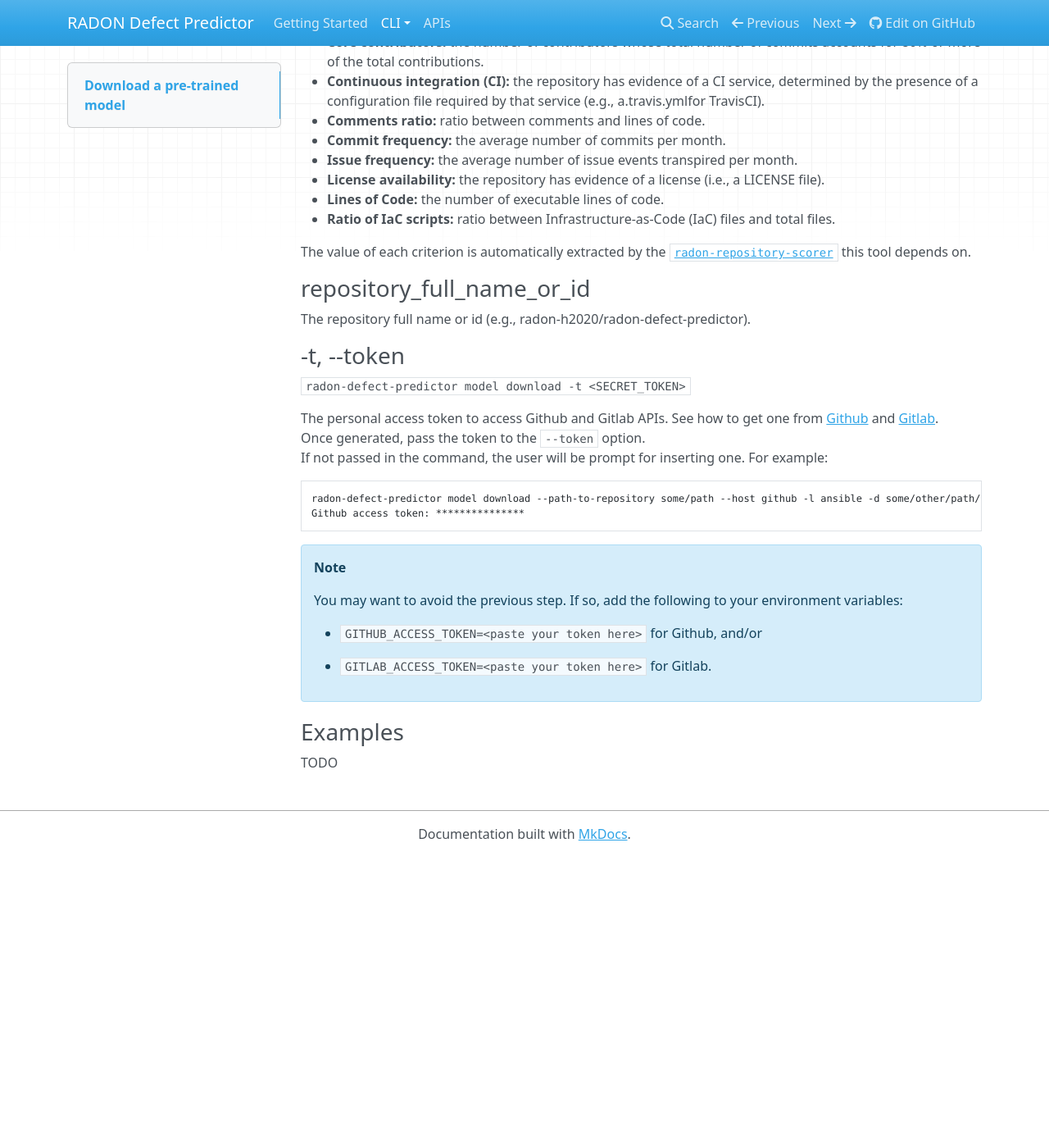
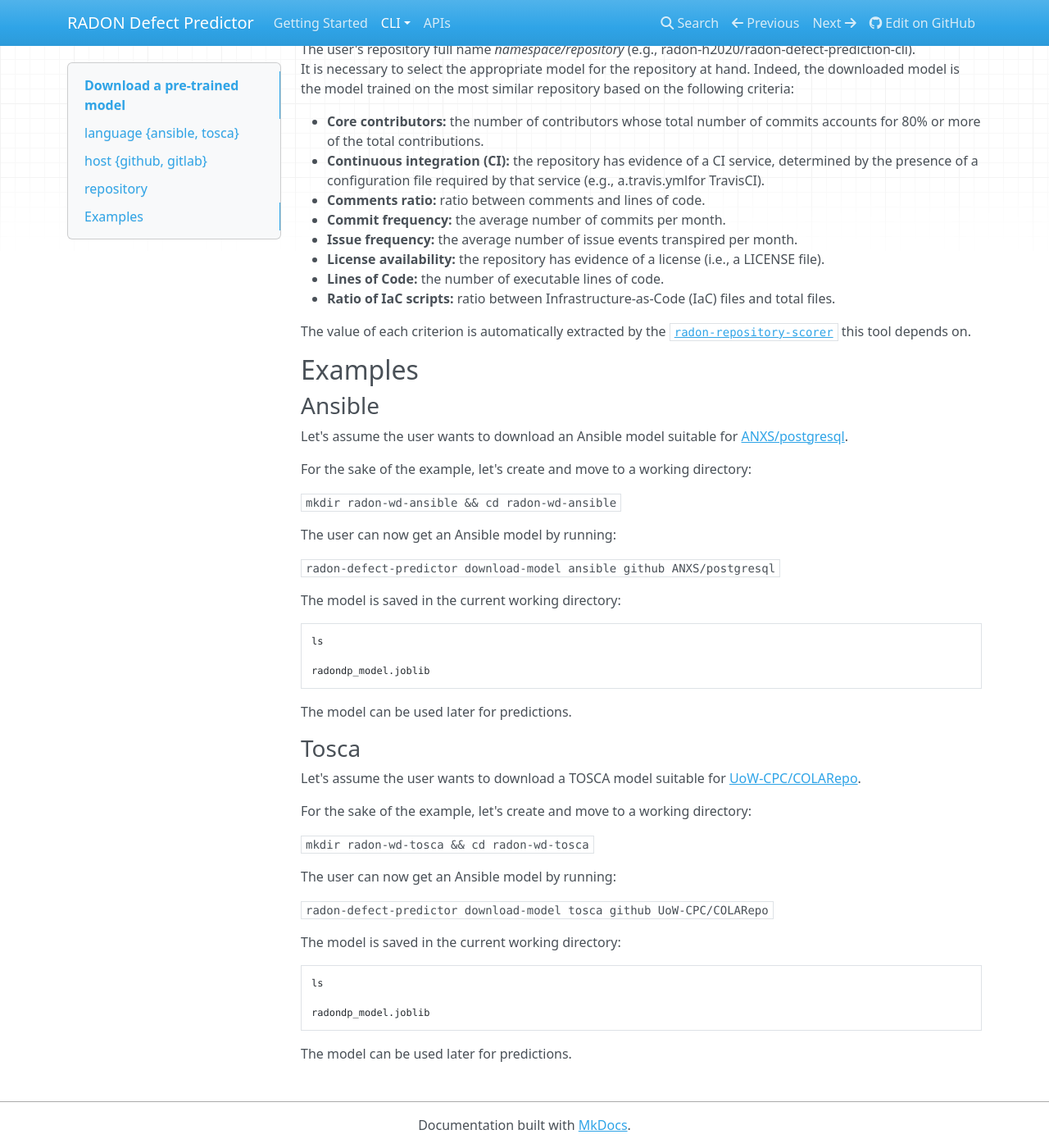
Before and after one commit to radon-h2020/radon-defect-prediction-cli, an MkDocs documentation site: the page built from docs/cli/model.md, in a window 1280 px wide and 1400 px high, scrolled down 958 px. Shown: the whole window at 82% size. Built offline with MkDocs 1.6.1, drawn with Linux system fonts in a browser that asks for light colours; nearby versions of some CDN libraries; before the commit the page ends 2003 px from its top, so only the background shows below that; some of the changed text lies outside the part shown.

Commit message:
added stub command download-model

````diff
--- a/docs/cli/model.md
+++ b/docs/cli/model.md
@@ -4,23 +4,26 @@
     This command is partially implemented.
 
 ```text
-usage: radon-defect-predictor download-model [-h] [-t TOKEN] {ansible,tosca} {github,gitlab} repository_full_name_or_id path_to_repository
+usage: radon-defect-predictor download-model [-h] {ansible,tosca} {github,gitlab} repository
 
 positional arguments:
-  {ansible,tosca}       the language the model to download is trained on
-  {github,gitlab}       the platform the user's repository is hosted to
-  repository_full_name_or_id
-                        the remote repository full name or id (e.g., radon-h2020/radon-defect-prediction-cli)
-  path_to_repository    the local path to the user's repository
+  {ansible,tosca}  the language the model is trained on
+  {github,gitlab}  the platform the user's repository is hosted to
+  repository       the user's remote repository in the form <namespace>/<repository> (e.g., radon-h2020/radon-defect-prediction-cli)
 
 optional arguments:
-  -h, --help            show this help message and exit
-  -t TOKEN, --token TOKEN
-                        the Github or Gitlab personal access token
-
+  -h, --help       show this help message and exit
 ```
 
-### language
+!!! note
+    It is important to set up the following variables in your environment:
+
+    * `GITHUB_ACCESS_TOKEN=<paste your token here>` for Github, and/or
+
+    * `GITLAB_ACCESS_TOKEN=<paste your token here>` for Gitlab.
+
+
+## language {ansible, tosca}
 Every models are trained for a specific language.
 To download the proper model the user **must** specify the language on which they want to use the model.
 Ansible and TOSCA are currently supported.
@@ -28,16 +31,15 @@
 passing the option `ansible` and `tosca`, respectively.
 
 
-### host {github, gitlab}
+## host {github, gitlab}
 The hosting platform for software development and version control using Git. Github and Gitlab are supported.
 This option is required to use the appropriate APIs ([```pygithub```](https://github.com/PyGithub/PyGithub) or
 [```python-gitlab```](https://github.com/python-gitlab/python-gitlab)) to compute some of the aforementioned criteria.
 
 
-### path_to_repository
-**```radon-defect-predictor model download --path-to-csv path/to/local/git/repository/```**
+## repository
 
-The path to the a local **git repository**. <br>
+The user's repository full name *namespace/repository* (e.g., radon-h2020/radon-defect-prediction-cli). <br>
 It is necessary to select the appropriate model for the repository at hand.
 Indeed, the downloaded model is the model trained on the most similar repository based on the following criteria:
 
@@ -52,57 +54,51 @@
 
 The value of each criterion is automatically extracted by the [```radon-repository-scorer```](https://github.com/radon-h2020/radon-repository-scorer) this tool depends on. <br>
 
-### repository_full_name_or_id
-The repository full name or id (e.g., radon-h2020/radon-defect-predictor).
 
-### -t, --token
-```radon-defect-predictor model download -t <SECRET_TOKEN>``` <br>
 
-The personal access token to access Github and Gitlab APIs.
-See how to get one from [Github](https://docs.github.com/en/free-pro-team@latest/github/authenticating-to-github/creating-a-personal-access-token) and [Gitlab](https://docs.gitlab.com/ee/user/profile/personal_access_tokens.html). <br>
-Once generated, pass the token to the ```--token``` option. <br>
-If not passed in the command, the user will be prompt for inserting one. For example:
+## Examples
+
+### Ansible
+
+Let's assume the user wants to download an Ansible model suitable for [ANXS/postgresql](https://github.com/ANXS/postgresql.git).
+
+For the sake of the example, let's create and move to a working directory:
+
+`mkdir radon-wd-ansible && cd radon-wd-ansible`
+
+The user can now get an Ansible model by running:
+
+`radon-defect-predictor download-model ansible github ANXS/postgresql`
+
+The model is saved in the current working directory:
 
 ```text
-radon-defect-predictor model download --path-to-repository some/path --host github -l ansible -d some/other/path/
-Github access token: ***************
+ls
+
+radondp_model.joblib
 ```
 
-!!! note
-    You may want to avoid the previous step. If so, add the following to your environment variables:
-
-    * `GITHUB_ACCESS_TOKEN=<paste your token here>` for Github, and/or
-
-    * `GITLAB_ACCESS_TOKEN=<paste your token here>` for Gitlab.
+The model can be used later for predictions.
 
 
+### Tosca
 
-### Examples
+Let's assume the user wants to download a TOSCA model suitable for [UoW-CPC/COLARepo](https://github.com/UoW-CPC/COLARepo.git).
 
-TODO
+For the sake of the example, let's create and move to a working directory:
 
+`mkdir radon-wd-tosca && cd radon-wd-tosca`
 
-<!-- Git clone the repository to analyze, say **ansible-community/molecule**:
+The user can now get an Ansible model by running:
 
-`git clone https://github.com/ansible-community/molecule.git`
+`radon-defect-predictor download-model tosca github UoW-CPC/COLARepo`
 
-Create a new folder to save the downloaded mode-related files and run the `radon-defect-predictor model download` command:
+The model is saved in the current working directory:
 
 ```text
-cd molecule
-mkdir downloaded_model
+ls
+
+radondp_model.joblib
 ```
 
-Then, run:
-
-`radon-defect-predictor model download --path-to-repository . --host github -t ***** -r ansible-community/molecule -l ansible -d downloaded_model`
-
-You should be now able to see the following files:
-
-```text
-cd downloaded_model
-ls
-
-model.pkl model_features.json
-```
--->
+The model can be used later for predictions.
--- a/setup.py
+++ b/setup.py
@@ -8,7 +8,7 @@
 with open("README.md", "r") as fh:
     long_description = fh.read()
 
-VERSION = '0.1.2'
+VERSION = '0.2.0'
 
 setup(name='radon-defect-predictor',
       version=VERSION,
@@ -25,7 +25,7 @@
           'console_scripts': ['radon-defect-predictor=radondp.cli:main'],
       },
       classifiers=[
-          "Development Status :: 3 - Alpha",
+          "Development Status :: 4 - Beta",
           "Intended Audience :: Developers",
           "Programming Language :: Python :: 3.7",
           "License :: OSI Approved :: Apache Software License",
````
Also changed, not shown: README.md (+3 -0 lines), docs/cli/predict.md (+6 -31 lines), 3 other files.
